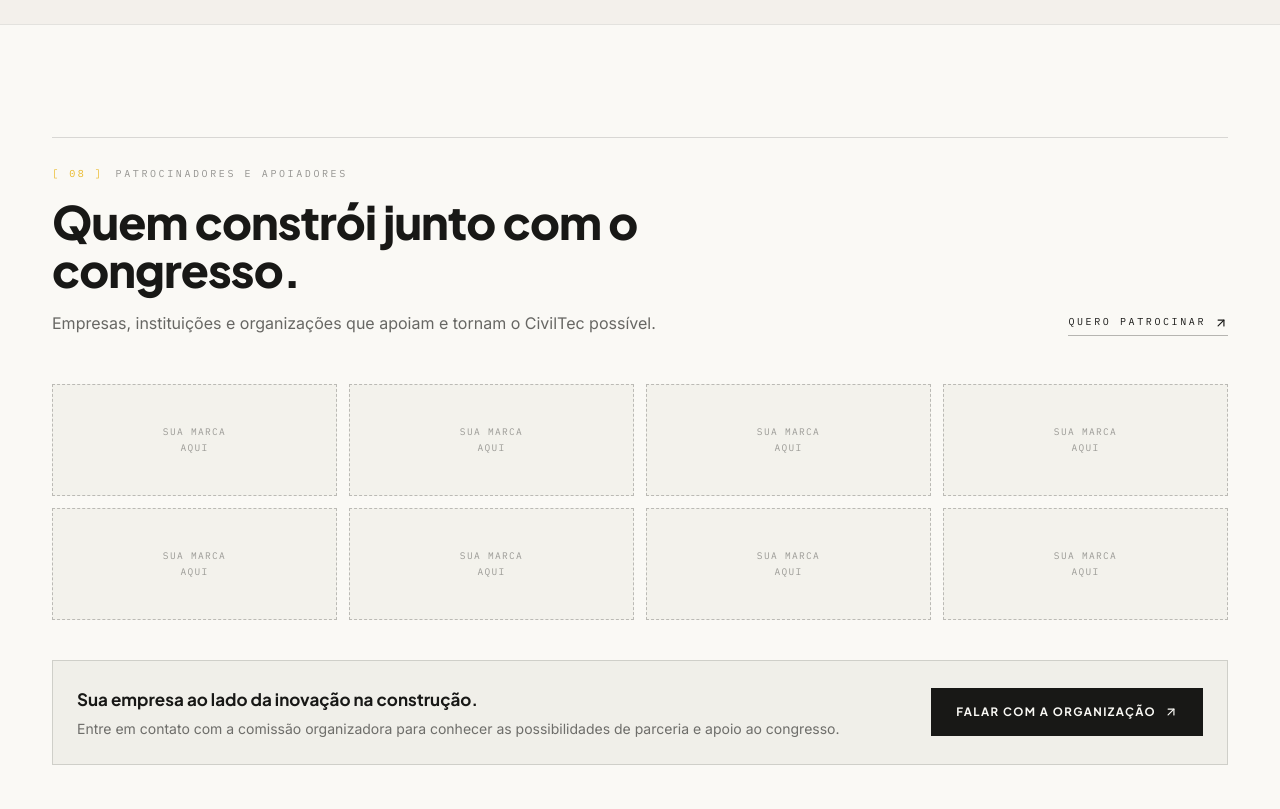
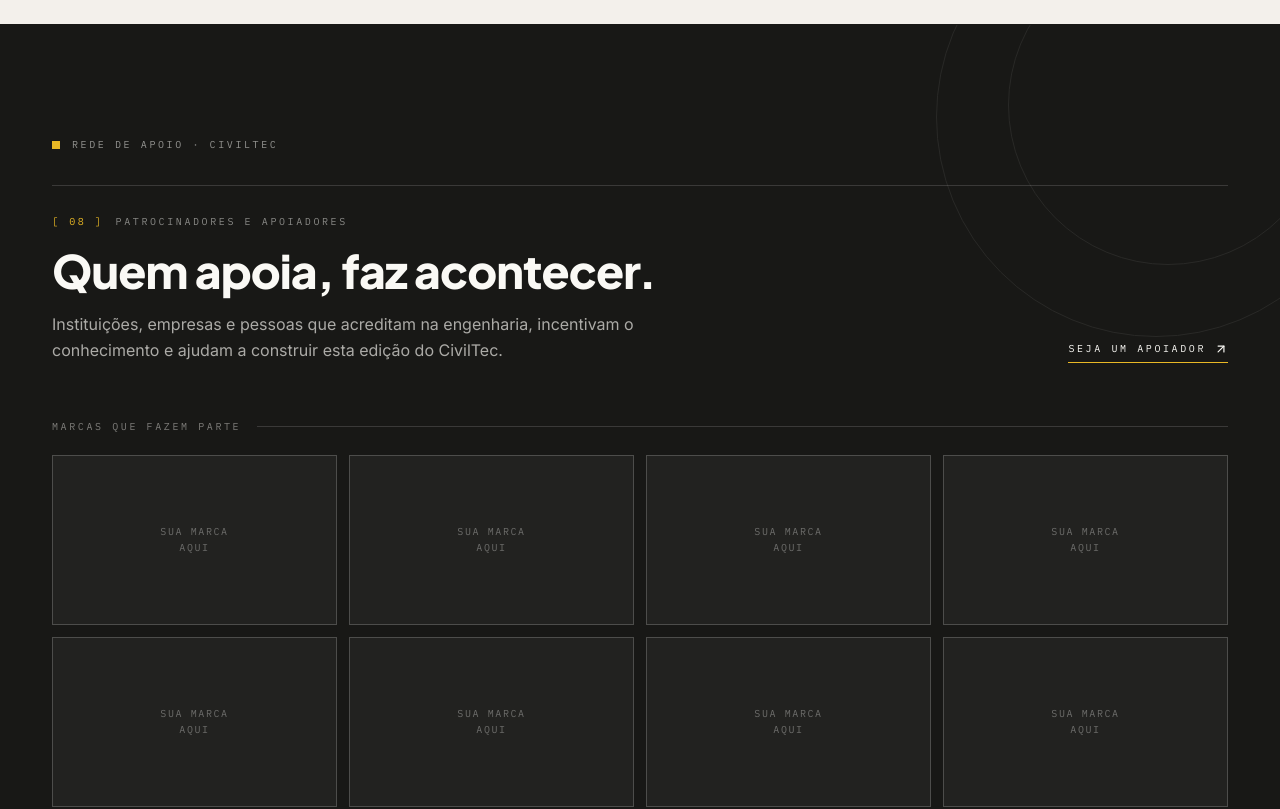
Before and after one commit to Dkalones/civil-tec, a React (Vite) app: page / in a window 1280 px wide. Shown: the part 6140-6949 px from the top of the page. Built offline with nearby package versions, Linux system fonts and the light colour scheme.

Commit message:
Destaca visualmente a seção de apoiadores do CivilTec

```diff
--- a/src/components/site/Sponsors.jsx
+++ b/src/components/site/Sponsors.jsx
@@ -4,35 +4,53 @@ import SectionHeading from "@/components/site/SectionHeading";
 
 export default function Sponsors() {
   return (
-    <section id="patrocinio" className="border-t border-ink/10 bg-background">
-      <div className="mx-auto w-full max-w-[1240px] px-5 py-20 sm:px-8 md:py-28">
+    <section id="patrocinio" className="relative overflow-hidden border-y border-ink/10 bg-ink text-ink-foreground">
+      <div aria-hidden="true" className="pointer-events-none absolute inset-0 opacity-[0.07]">
+        <div className="absolute -right-24 -top-32 h-[440px] w-[440px] rounded-full border border-ink-foreground" />
+        <div className="absolute -right-12 -top-20 h-[320px] w-[320px] rounded-full border border-ink-foreground" />
+        <div className="absolute bottom-0 left-0 h-px w-full bg-ink-foreground/30" />
+      </div>
+
+      <div className="relative mx-auto w-full max-w-[1240px] px-5 py-20 sm:px-8 md:py-28">
+        <div className="mb-8 flex items-center gap-3">
+          <span className="h-2 w-2 bg-signal" />
+          <p className="label-mono text-ink-foreground/55">Rede de apoio · CivilTec</p>
+        </div>
+
         <SectionHeading
           index="08"
           eyebrow="Patrocinadores e apoiadores"
-          title="Quem constrói junto com o congresso."
-          description="Empresas, instituições e organizações que apoiam e tornam o CivilTec possível."
+          title="Quem apoia, faz acontecer."
+          description="Instituições, empresas e pessoas que acreditam na engenharia, incentivam o conhecimento e ajudam a construir esta edição do CivilTec."
+          tone="dark"
           action={
             EVENT.email ? (
               <a
                 href={`mailto:${EVENT.email}?subject=Patroc%C3%ADnio%20CivilTec`}
-                className="label-mono inline-flex items-center gap-2 self-start border-b border-ink/30 pb-1 text-ink transition hover:border-signal hover:text-ink/70 md:self-end"
+                className="label-mono inline-flex items-center gap-2 self-start border-b border-signal pb-1 text-ink-foreground transition hover:text-signal md:self-end"
               >
-                Quero patrocinar
+                Seja um apoiador
                 <ArrowUpRight className="h-3.5 w-3.5" aria-hidden="true" />
               </a>
             ) : (
-              <span className="label-mono text-ink/45">Patrocínio em breve</span>
+              <span className="label-mono text-ink-foreground/45">Apoio em breve</span>
             )
           }
         />
 
-        <div className="mt-12 grid grid-cols-2 gap-3 sm:grid-cols-3 lg:grid-cols-4">
+        <div className="mt-14">
+          <div className="mb-5 flex items-center justify-between gap-4">
+            <p className="label-mono text-ink-foreground/45">Marcas que fazem parte</p>
+            <span className="h-px flex-1 bg-ink-foreground/15" />
+          </div>
+
+          <div className="grid grid-cols-2 gap-3 sm:grid-cols-3 lg:grid-cols-4">
             {Array.from({ length: 8 }).map((_, i) => (
               <div
                 key={i}
-              className="flex min-h-[112px] items-center justify-center border border-dashed border-ink/25 bg-concrete/40 px-4 py-6 text-center"
+                className="group flex min-h-[150px] items-center justify-center border border-ink-foreground/20 bg-ink-foreground/[0.045] px-5 py-8 text-center transition duration-300 hover:border-signal/70 hover:bg-ink-foreground/[0.08] sm:min-h-[170px]"
               >
-              <span className="font-mono text-[9.5px] uppercase leading-relaxed tracking-[0.14em] text-ink/40">
+                <span className="font-mono text-[10px] uppercase leading-relaxed tracking-[0.16em] text-ink-foreground/35 transition group-hover:text-ink-foreground/65">
                   Sua marca
                   <br />
                   aqui
@@ -40,21 +58,22 @@ export default function Sponsors() {
               </div>
             ))}
           </div>
+        </div>
 
-        <div className="mt-10 flex flex-col items-start justify-between gap-5 border border-ink/15 bg-concrete/50 p-6 md:flex-row md:items-center">
-          <div>
-            <p className="font-heading text-[17px] font-bold text-ink">
-              Sua empresa ao lado da inovação na construção.
+        <div className="mt-12 flex flex-col items-start justify-between gap-6 border border-ink-foreground/20 bg-ink-foreground/[0.06] p-6 sm:p-8 md:flex-row md:items-center">
+          <div className="max-w-2xl">
+            <p className="font-heading text-xl font-bold text-ink-foreground sm:text-2xl">
+              Sua marca também pode fazer parte dessa construção.
             </p>
-            <p className="mt-1 text-[14px] text-ink/60">
-              Entre em contato com a comissão organizadora para conhecer as possibilidades de parceria e apoio ao congresso.
+            <p className="mt-2 text-[14px] leading-relaxed text-ink-foreground/60">
+              Apoie o CivilTec e conecte sua instituição a um espaço de inovação, conhecimento e desenvolvimento da engenharia.
             </p>
           </div>
           <a
             href={EVENT.instagramUrl}
             target="_blank"
             rel="noreferrer"
-            className="inline-flex min-h-[48px] shrink-0 items-center gap-2 border border-ink bg-ink px-6 font-heading text-[11.5px] font-bold uppercase tracking-[0.12em] text-ink-foreground transition hover:bg-ink/85"
+            className="inline-flex min-h-[50px] shrink-0 items-center gap-2 bg-signal px-6 font-heading text-[11.5px] font-bold uppercase tracking-[0.12em] text-ink transition hover:brightness-110"
           >
             Falar com a organização
             <ArrowUpRight className="h-3.5 w-3.5" aria-hidden="true" />
```
Lines whose indentation alone changed are shown as unchanged.
